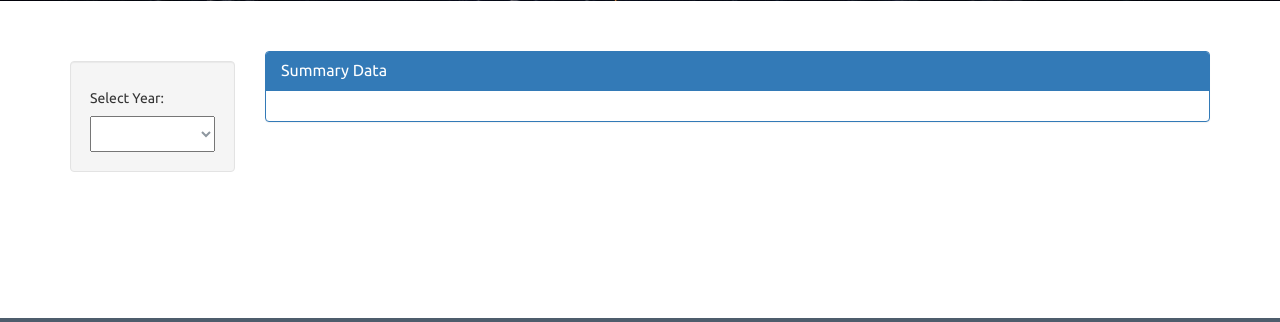
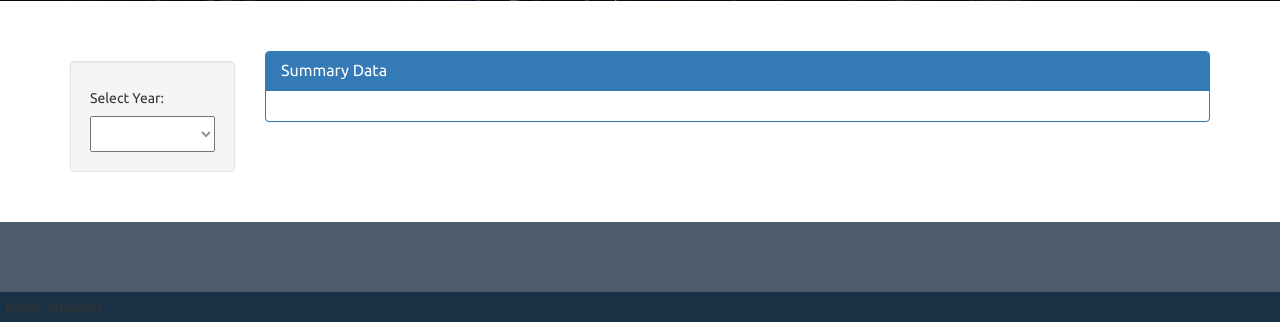
Before and after one commit to ramsun/stout-case2, a Flask app: page / in a window 1280 px wide. Shown: the part 611-933 px from the top of the page. Run offline with Flask 2, Linux system fonts and the light colour scheme; data that the repository does not hold is empty; parts of the project's set-up code (start-up, migrations or seed data) failed here and were passed over; some libraries are stand-ins or nearby versions.

Commit message:
got rid of unnecessary foot top padding

```diff
--- a/static/css/style.css
+++ b/static/css/style.css
@@ -24,7 +24,6 @@ body {
   right: 0;
   bottom: 0;
   left: 0;
-  top: 99.5%;
   min-height: 100px;
   background: #4e5d6c;
 }
```
